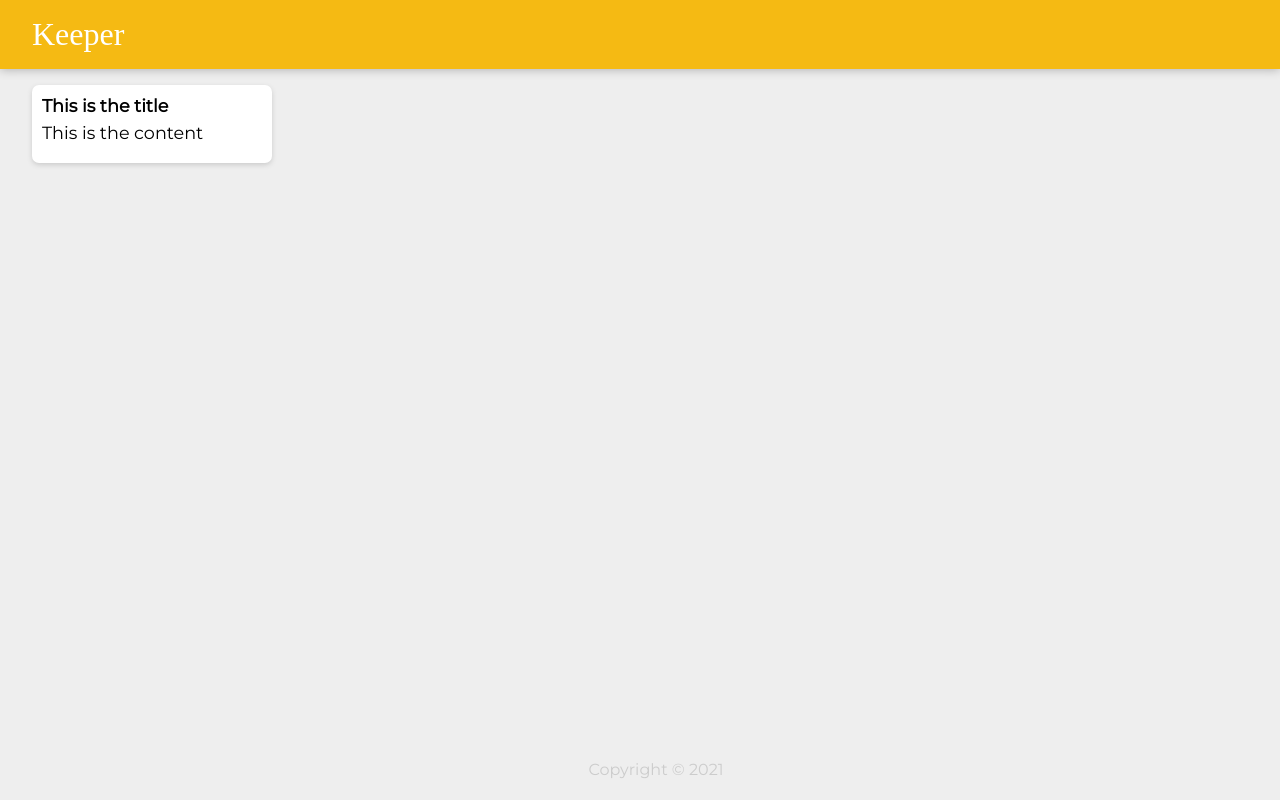
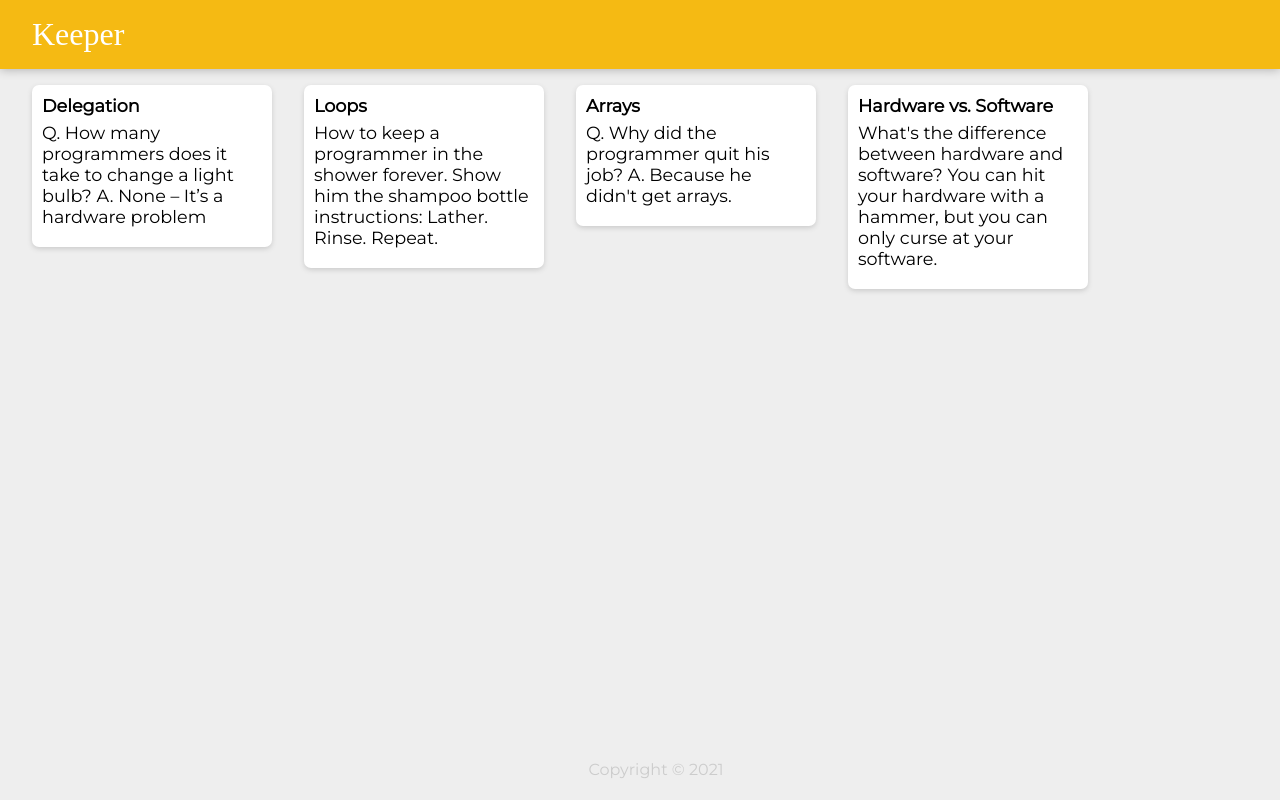
Before and after one commit to AifuwaRoland/Keeper-App, a React (Create React App) app: page / in a window 1280 px wide. Built offline with nearby package versions, Linux system fonts and the light colour scheme; a web font is replaced by a local one.

Commit message:
note  component with props

```diff
--- a/src/components/App.jsx
+++ b/src/components/App.jsx
@@ -2,12 +2,24 @@
 import Footer from "./Footer";
 import Header from "./Header";
 import Note from "./Note";
+import notes from "../notes";
+
+
+function createNote(notes){
+    return(
+        <Note
+        id={notes.id}
+        title={notes.title}
+        content={notes.content}
+        />
+    );
+}
 
 function App() {
     return (
     <div>
         <Header />
-        <Note />
+        {notes.map(createNote)}
         <Footer />
 
 
--- a/src/components/Note.jsx
+++ b/src/components/Note.jsx
@@ -1,10 +1,10 @@
 import React from "react";
 
-function Note() {
+function Note(props) {
     return (
         <div className="note">
-            <h1> This is the title</h1>
-            <p>This is the content</p>
+            <h1> {props.title}</h1>
+            <p>{props.content}</p>
 
         </div>
     );
--- a/src/notes.js
+++ b/src/notes.js
@@ -24,3 +24,4 @@
         "What's the difference between hardware and software? You can hit your hardware with a hammer, but you can only curse at your software."
     }
   ];
+export default notes;
```
